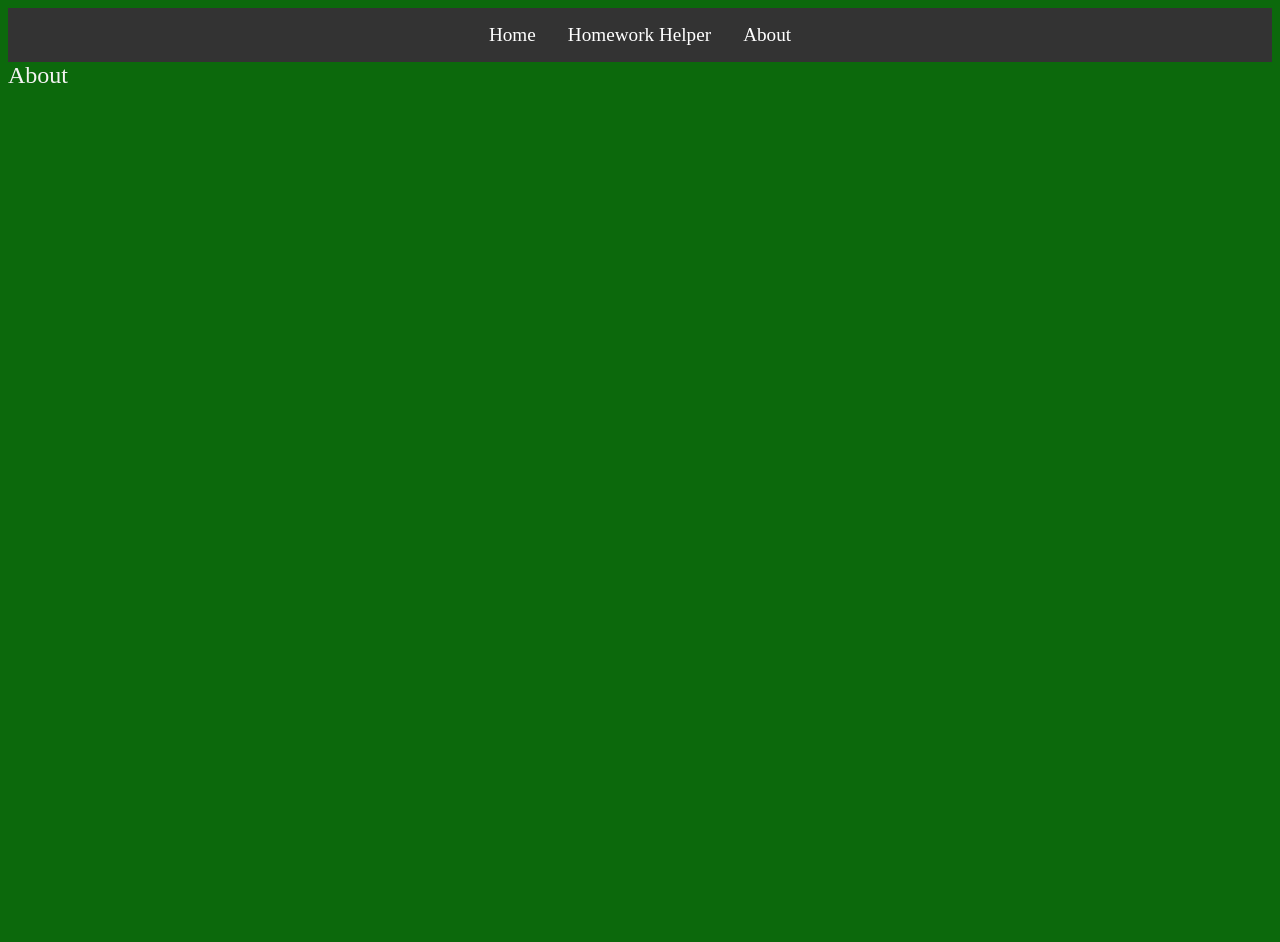
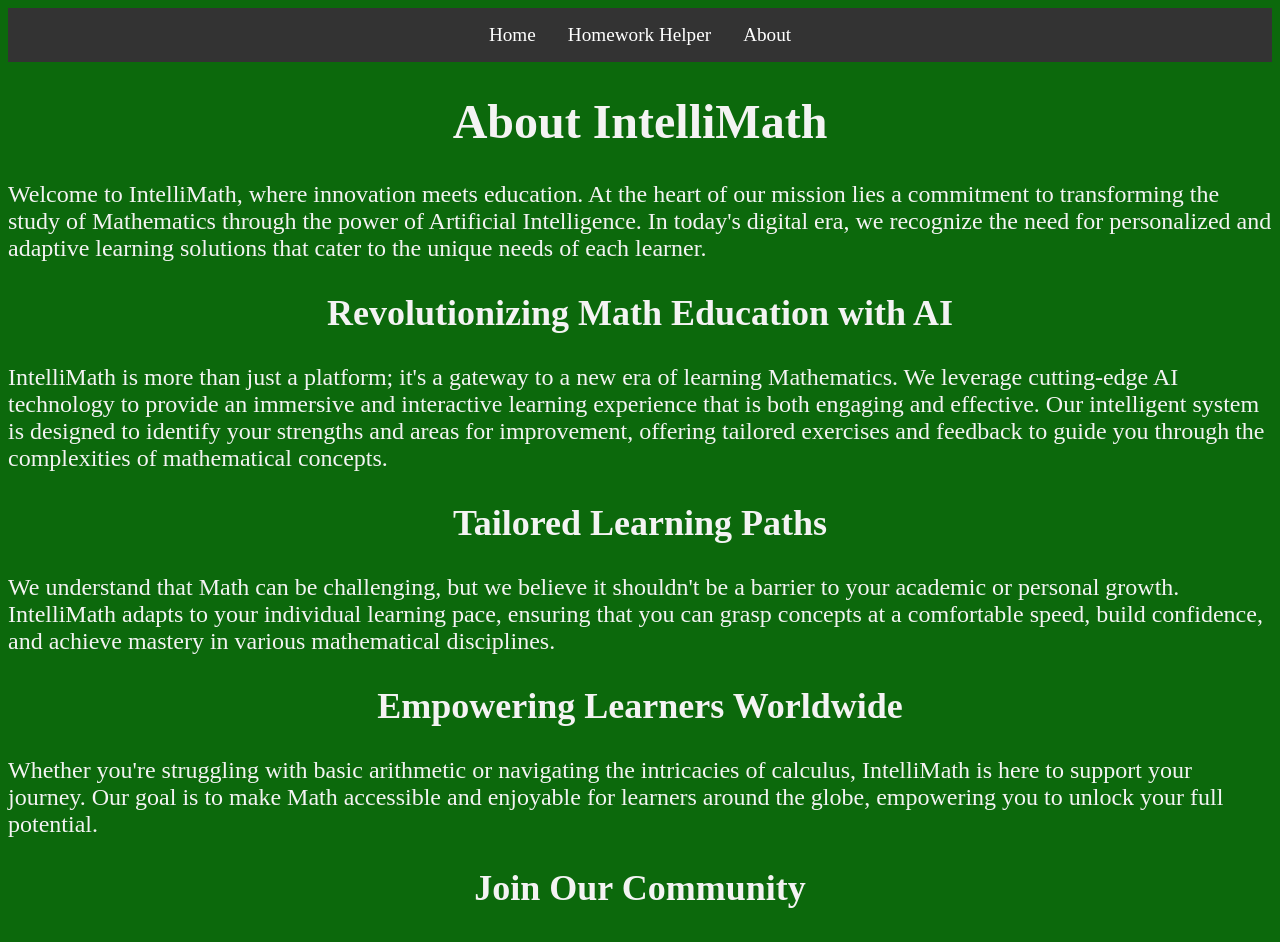
Before and after one commit to IanDBrown/henHacks2024, a React (Vite) app in the folder frontend/: page /about in a window 1280 px wide. Shown: the top 942 px of the page. Before the commit the page ends 800 px from the top, so only its background shows below. Built offline with nearby package versions, Linux system fonts and the light colour scheme; a web font is replaced by a local one.

Commit message:
added text to about

```diff
--- a/frontend/src/components/AboutPage.tsx
+++ b/frontend/src/components/AboutPage.tsx
@@ -1,5 +1,24 @@
 const AboutPage: React.FC = () => {
-  return <div className= "about">About</div>;
-};
+    return (
+      <div className="about">
+        <h1>About IntelliMath</h1>
+        <p>Welcome to IntelliMath, where innovation meets education. At the heart of our mission lies a commitment to transforming the study of Mathematics through the power of Artificial Intelligence. In today's digital era, we recognize the need for personalized and adaptive learning solutions that cater to the unique needs of each learner.</p>
 
-export default AboutPage;
+        <h2>Revolutionizing Math Education with AI</h2>
+        <p>IntelliMath is more than just a platform; it's a gateway to a new era of learning Mathematics. We leverage cutting-edge AI technology to provide an immersive and interactive learning experience that is both engaging and effective. Our intelligent system is designed to identify your strengths and areas for improvement, offering tailored exercises and feedback to guide you through the complexities of mathematical concepts.</p>
+
+        <h2>Tailored Learning Paths</h2>
+        <p>We understand that Math can be challenging, but we believe it shouldn't be a barrier to your academic or personal growth. IntelliMath adapts to your individual learning pace, ensuring that you can grasp concepts at a comfortable speed, build confidence, and achieve mastery in various mathematical disciplines.</p>
+
+        <h2>Empowering Learners Worldwide</h2>
+        <p>Whether you're struggling with basic arithmetic or navigating the intricacies of calculus, IntelliMath is here to support your journey. Our goal is to make Math accessible and enjoyable for learners around the globe, empowering you to unlock your full potential.</p>
+
+        <h2>Join Our Community</h2>
+        <p>Step into a world where Math learning is demystified and made accessible for everyone. Join IntelliMath today and experience the transformative power of AI-driven education.</p>
+
+        <p>Discover the joy of learning with IntelliMath—where every equation leads you one step closer to success.</p>
+      </div>
+    );
+  };
+
+  export default AboutPage;
--- a/frontend/src/css/App.css
+++ b/frontend/src/css/App.css
@@ -129,3 +129,6 @@ body {
 	color: #f4f3f3;
 	font-size: 24px;
 }
+.about h1, .about h2 {
+  text-align: center;
+}
```
